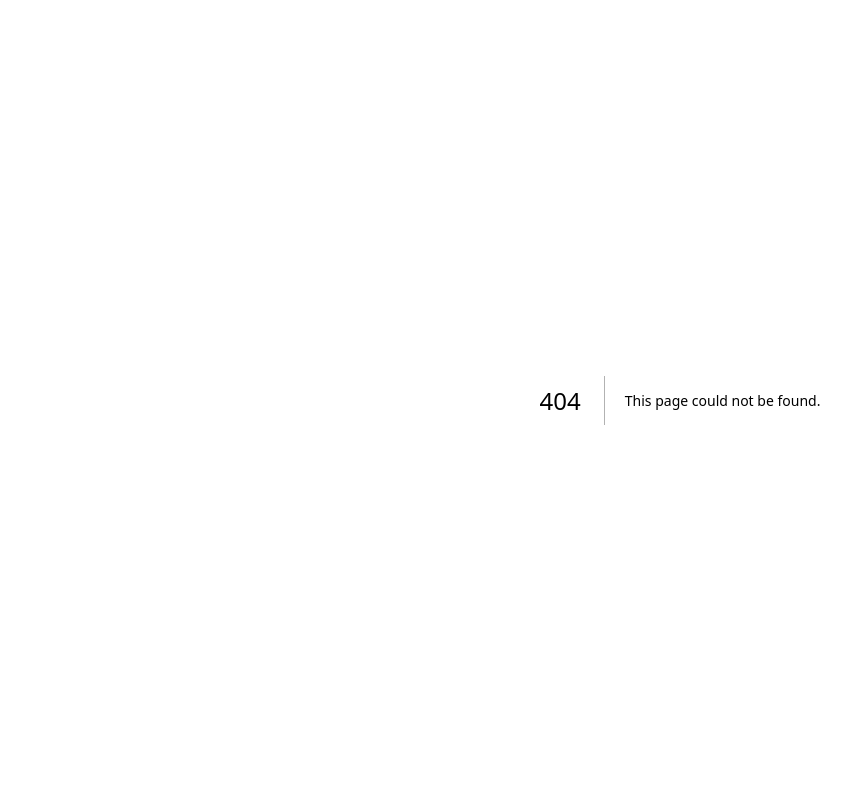
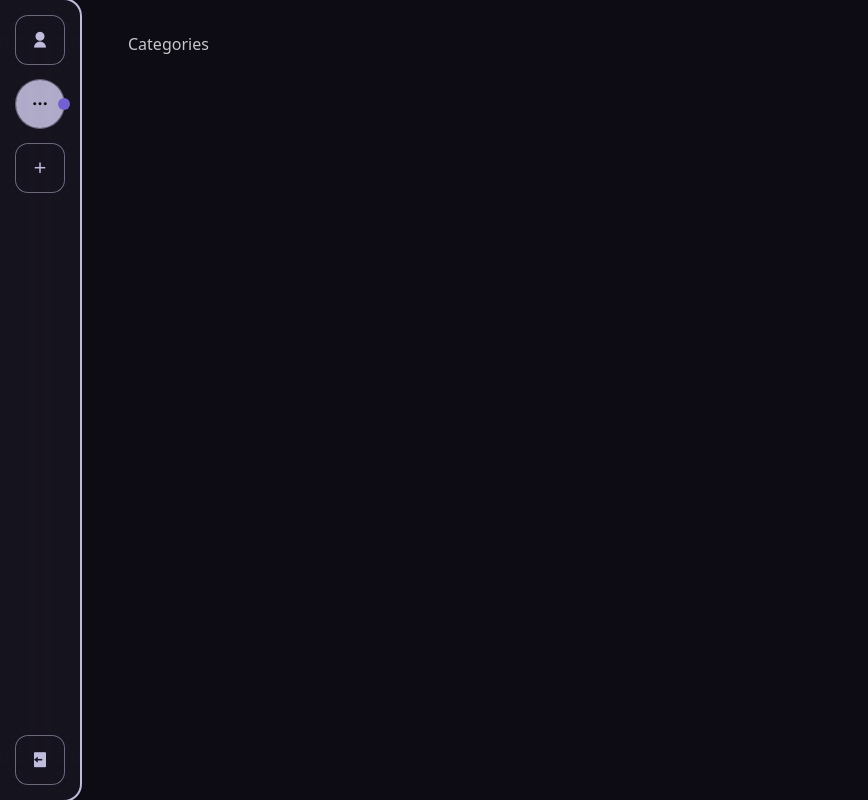
Before and after one commit to dimacuhamarc/taskify-next, a Next.js app: page /categories in a window 1280 px wide. Before the commit this address had no page. Shown: the whole page, without its empty margins (0-868 px from the left). Built offline with nearby package versions, Linux system fonts and the light colour scheme; what tailwindcss-animated would draw is missing.

Commit message:
Add sidebar to RootLayout and update tailwind.config***
***Add Categories page and update AppTemplate***

***Add initialCategory and UserTasks interfaces***

***Add GetTasksFromCategory service***

***Update globals.css***

***Add dynamic category page

```diff
--- /dev/null
+++ b/src/app/categories/[title]/page.tsx
@@ -0,0 +1,113 @@
+'use client'
+
+import Icon from '@/components/icon';
+import AppTemplate from '@/templates/app-template';
+import { useRouter } from 'next/navigation';
+
+import { useState, useEffect } from 'react';
+import axios from 'axios';
+
+import formatTimeAgo from '@/utilities/date-formatter';
+
+import {
+  UserData,
+  UserTasks,
+  UserCategories,
+  initialCategory
+} from '@/types/app-types';
+
+import {
+  API_URL,
+} from '@/utilities/services';
+
+export default function Page({ params }: { params: {title: string}}) {
+  const router = useRouter();
+  const categorytitle = params.title.replace(/%20/g, ' ');
+
+  const [category, setCategory] = useState<UserCategories>(initialCategory);
+  const [tasks, setTasks] = useState<UserTasks[]>([]);
+
+  useEffect(() => {
+    const fetchCategory = async () => {
+      try {
+        const response = await axios.get(`${API_URL}/api/v1/categories`, {
+          headers: {
+            'authorization': sessionStorage.getItem('token'),
+            'Accept': 'application/json',
+          }
+        });
+        if (response.data) {
+          const category = response.data.find((category: any) => category.title === categorytitle);
+          setCategory(category);
+          console.log('got the category!')
+        }
+      }
+      catch (error) {
+        console.error(error);
+      }
+    };
+    fetchCategory();
+  }, [categorytitle]);
+
+  useEffect(() => {
+    const fetchTasks = async () => {
+      try {
+        const response = await axios.get(`${API_URL}/api/v1/tasks`, {
+          headers: {
+            'authorization': sessionStorage.getItem('token'),
+            'Accept': 'application/json',
+          }
+        });
+        if (response.data) {
+          const tasks = response.data.filter((task: any) => task.category_id === category.id);
+          setTasks(tasks);
+          console.log('got the tasks!')
+        }
+      }
+      catch (error) {
+        console.error(error);
+      }
+    };
+    if (category.id) {
+      fetchTasks();
+    }
+  }, [category]);
+
+  return (
+    <AppTemplate>
+      <div className='w-full flex flex-row justify-between items-center'>
+        <div className='flex flex-row justify-center items-center gap-4'>
+          <button className='btn btn-sm btn-square btn-outline' onClick={() => router.push('/dashboard')}><Icon iconName='arrow-left-fill' className='text-lg'></Icon></button>
+          <div className='flex flex-col'>
+            <h1 className='text-4xl font-bold'>{category.title}</h1>
+            <div className='flex flex-row items-center gap-4 -mt-4'>
+              <h3 className='text-xl opacity-55'>{category.subtitle}</h3>
+              <h3 className='mt-0.5 text-md opacity-55'>{'Last Edited '+formatTimeAgo(category.updated_at)}</h3>
+            </div>
+          </div>
+        </div>
+        <div className='*:mx-2 *:bg-opacity-25 *:text-neutral'>
+        {/* controls */}
+          <button className='btn btn-square btn-primary hover:text-primary-content' onClick={() => router.push('/dashboard')}><Icon iconName='edit-fill' /></button>
+          <button className='btn btn-square btn-error hover:text-error-content' onClick={() => router.push('/dashboard')}><Icon iconName='delete-bin-6-fill' /></button>
+        </div>
+      </div>
+      {
+        tasks.map((task, index) => {
+          return (
+            <div key={index} className='w-full flex flex-row justify-between items-center gap-4'>
+              <div className='flex flex-row items-center gap-4'>
+                <div className='w-4 h-4 rounded-full bg-primary'></div>
+                <h3 className='text-lg'>{task.title}</h3>
+              </div>
+              <div className='flex flex-row items-center gap-4'>
+                <h3 className='text-md opacity-55'>{formatTimeAgo(task.updated_at)}</h3>
+                <button className='btn btn-sm btn-square btn-primary hover:text-primary-content' onClick={() => router.push('/dashboard')}><Icon iconName='edit-fill' /></button>
+                <button className='btn btn-sm btn-square btn-error hover:text-error-content' onClick={() => router.push('/dashboard')}><Icon iconName='delete-bin-6-fill' /></button>
+              </div>
+            </div>
+          );
+        })}
+    </AppTemplate>
+  );
+}
--- /dev/null
+++ b/src/app/categories/page.tsx
@@ -0,0 +1,10 @@
+import AppTemplate from "@/templates/app-template";
+
+
+export default function Categories() {
+  return (
+    <AppTemplate>
+      <h1>Categories</h1>
+    </AppTemplate>
+  );
+}
--- a/src/app/globals.css
+++ b/src/app/globals.css
@@ -68,6 +68,10 @@ body > div {
   @apply flex items-center justify-center size-12 cursor-pointer ring-1 ring-primary ring-opacity-50 rounded-3xl bg-primary bg-opacity-90 text-primary-content;
 }
 
+.sidebar-item-active {
+  @apply flex items-center justify-center size-12 cursor-pointer ring-1 ring-primary ring-opacity-50 rounded-3xl bg-primary bg-opacity-90;
+}
+
 .sidebar-animation {
   @apply transition-all duration-150 ease-linear;
 }
--- a/src/app/layout.tsx
+++ b/src/app/layout.tsx
@@ -21,6 +21,7 @@ export default function RootLayout({
         />
       </head>
       <body className="h-screen w-screen">
+      <Sidebar />
         {children}
       </body>
     </html>
--- a/src/components/sidebar.tsx
+++ b/src/components/sidebar.tsx
@@ -8,7 +8,7 @@ import {
 import axios from 'axios';
 import Icon from '@/components/icon';
 // import Link from 'next/link';
-import { useRouter } from 'next/navigation'
+import { useRouter, usePathname } from 'next/navigation'
 import {
   UserData,
   UserCategories
@@ -32,6 +32,7 @@ export const Sidebar = () => {
   const [activeRoute, setActiveRoute] = useState<string>('');
   const [userdata, setUserdata] = useState<UserData | null>(null);
 
+  const pathname = usePathname();
   useEffect(() => {
     if (userdata === null) {
       const user = GetUserInfo();
@@ -57,7 +58,7 @@ export const Sidebar = () => {
   useEffect(() => {
     const interval = setInterval(() => {
       fetchCategories();
-    }, 3000); // Poll every 3 seconds, adjust as needed
+    }, 30000); // Poll every 3 seconds, adjust as needed
 
     return () => clearInterval(interval);
   }, []);
@@ -68,21 +69,25 @@ export const Sidebar = () => {
     }
   }, [userdata]);
 
+  useEffect(() => {
+    setActiveRoute(pathname)
+  }, [pathname]);
+
   return (
     <>
-      <div className="z-30 sidebar flex flex-col justify-between">
+      <div className="z-30 sidebar flex flex-col justify-between animate-fade animate-once animate-ease-out">
         <div className="gradient-overlay"></div>
         <div className="flex flex-col gap-4 ">
-          <NavItem icon='user-fill' tooltip='Profile' link='/profile' />
+          <NavItem icon='user-fill' tooltip='My Dashboard' link='/dashboard' isActive={activeRoute === '/dashboard'} />
           {
             userCategories.slice(0,8).map((category, index) => {
               return (
-                <NavItem key={index} icon='folder-fill' tooltip={category.title} link={`/category/${category}`} isCategory />
+                <NavItem key={index} icon='folder-fill' tooltip={category.title} link={`/categories/${category.title}`} isCategory isActive={activeRoute.replace(/%20/g, ' ') === `/categories/${category.title}`} />
               );
             })
           }
           {
-            !(userCategories.length > 8) && <NavItem icon='more-fill' tooltip='View All Categories' link='/categories' />
+            !(userCategories.length > 8) && <NavItem icon='more-fill' tooltip='View All Categories' link='/categories' isActive={activeRoute === '/categories'} />
           }
           <NavItem icon='add-fill' tooltip='Create a Category' link='/create' />
         </div>
@@ -100,20 +105,23 @@ const NavItem = ({icon, tooltip, link, isActive, isCategory}: NavItemProps ) =>
   const handleClick = () => {
     router.push(link);
   }
-
+  isActive ? console.log('active') : null;
   return (
-    <>
+    <div className='indicator animate-fade-up animate-once animate-ease-out animate-delay-700'>
+      {
+        isActive ? <span className="z-50 indicator-item indicator-middle rounded-badge badge badge-info badge-xs"></span> : null
+      }
     {
       isCategory ?
-        (<button className="z-30  sidebar-item group sidebar-animation tooltip tooltip-right before:bg-opacity-25 before:z-50 after:z-50" data-tip={tooltip} onClick={handleClick}>
-          <Icon iconName={icon} className='text-lg text-primary group-hover:text-primary-content group-hover:text-xl sidebar-animation sidebar-icon' />
+        (<button className={`z-30 ${isActive ? 'sidebar-item-active' : 'sidebar-item'} group sidebar-animation tooltip tooltip-right before:bg-opacity-25`} data-tip={tooltip} onClick={handleClick}>
+          <Icon iconName={icon} className={`text-lg  ${isActive ? 'text-indicator-color' : 'text-primary'} sidebar-animation sidebar-icon group-hover:text-primary-content group-hover:text-xl`} />
         </button>)
         :
-        (<button className="z-30  sidebar-item group sidebar-animation tooltip tooltip-right before:bg-opacity-25" data-tip={tooltip} onClick={handleClick}>
-          <Icon iconName={icon} className='text-lg text-primary group-hover:text-primary-content group-hover:text-xl sidebar-animation sidebar-icon' />
+        (<button className={`z-30 ${isActive ? 'sidebar-item-active' : 'sidebar-item'} group sidebar-animation tooltip tooltip-right before:bg-opacity-25`} data-tip={tooltip} onClick={handleClick}>
+          <Icon iconName={icon} className={`text-lg  ${isActive ? 'text-indicator-color' : 'text-primary'} sidebar-animation sidebar-icon group-hover:text-primary-content group-hover:text-xl`} />
         </button>)
     }
-    </>
+    </div>
   );
 };
 
@@ -125,7 +133,7 @@ const SignOutButton = ({icon, tooltip}: SignOutButtonProps ) => {
     SignOutHandler();
   };
   return (
-    <button className="*:z-50 mt-4 sidebar-item group sidebar-animation tooltip tooltip-right before:bg-opacity-25" data-tip={tooltip} onClick={handleSignOut}>
+    <button className="*:z-50 mt-4 sidebar-item group sidebar-animation tooltip tooltip-right before:bg-opacity-25 animate-fade-up animate-once animate-ease-out animate-delay-400" data-tip={tooltip} onClick={handleSignOut}>
       <Icon iconName={icon} className='text-lg text-primary group-hover:text-primary-content group-hover:text-xl sidebar-animation sidebar-icon' />
     </button>
   );
--- a/src/templates/app-template.tsx
+++ b/src/templates/app-template.tsx
@@ -6,8 +6,8 @@ import { ReactNode } from "react";
 export default function AppTemplate({ children } : { children: ReactNode; } ) {
   return (
     <>
-      <Sidebar />
-      <div className="h-full w-full">
+
+      <div className="h-full w-full animate-fade-up animate-delay-700">
         {children}
       </div>
     </>
--- a/src/utilities/services.jsx
+++ b/src/utilities/services.jsx
@@ -30,3 +30,17 @@ export const GetUserInfo = () => {
 export const GetToken = () => {
   return JSON.parse(sessionStorage.getItem('token'));
 }
+
+export const GetTasksFromCategory = async (category) => {
+  try {
+    const response = await axios.get(`${API_URL}/tasks`, {
+      headers: {
+        'authorization': sessionStorage.getItem('token')
+      }
+    })
+
+    return response.data;
+  } catch (error) {
+    return error.response.data.message;
+  }
+}
--- a/tailwind.config.ts
+++ b/tailwind.config.ts
@@ -19,6 +19,7 @@ const config: Config = {
           "success": "#60d273",
           "warning": "#d29d60",
           "error": "#d26060",
+          "indicator-color": "#9333ea",
         }
       }
     ],
```
Also changed, not shown: src/types/app-types.tsx (+16 -0 lines).
